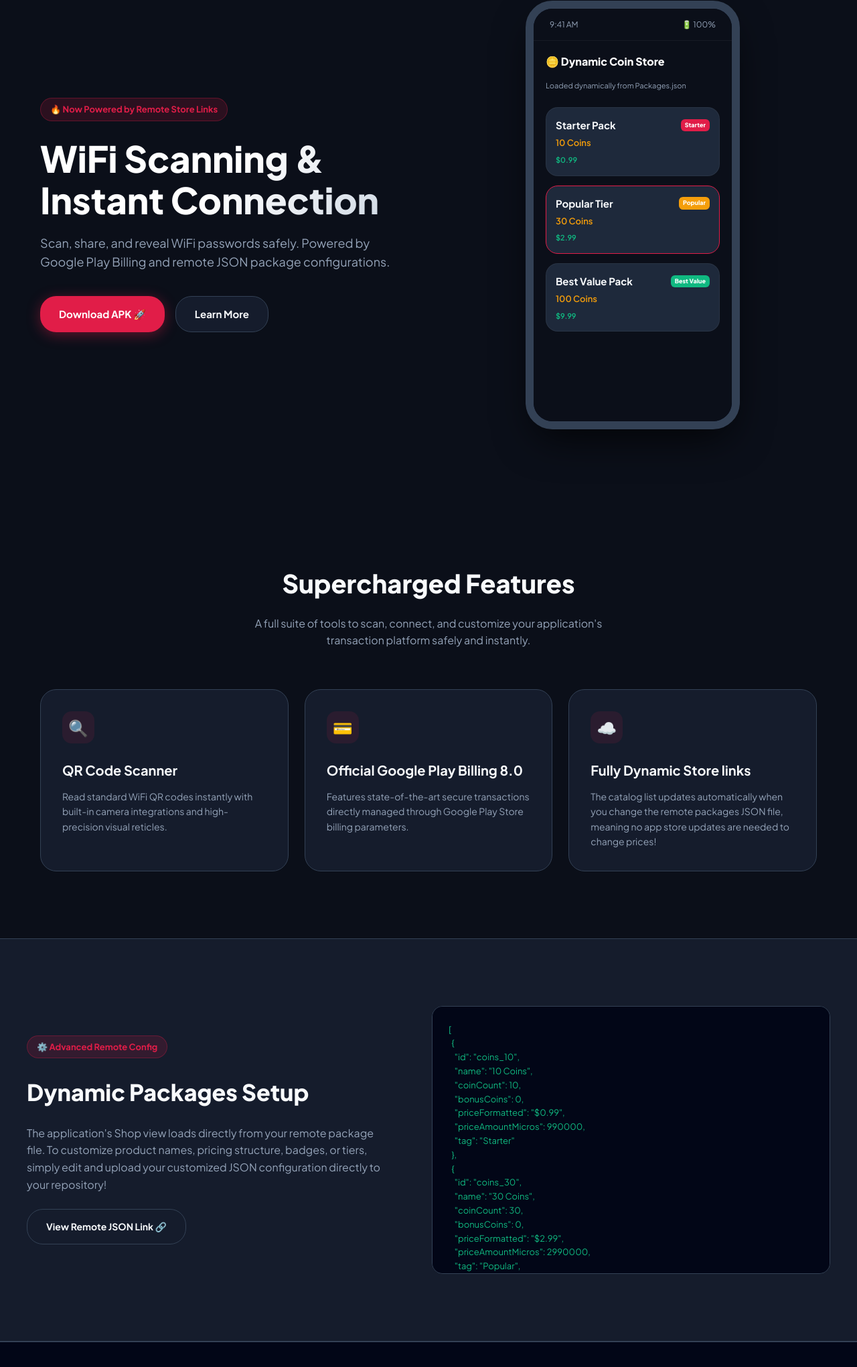
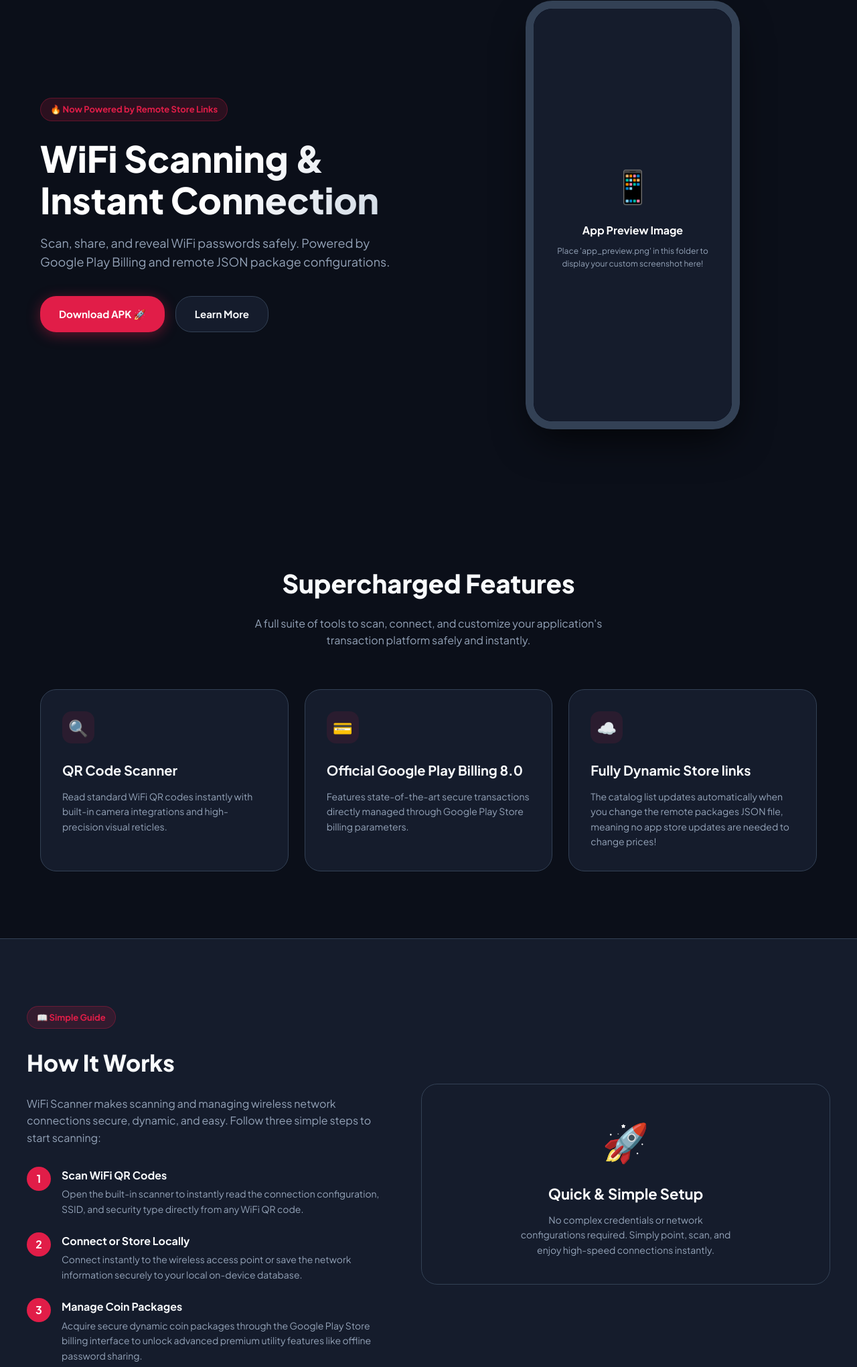
Before and after one commit to AndroiDevs/WiFiScanner, a plain HTML site: page index.html in a window 1280 px wide. Shown: the part 159-2200 px from the top of the page at 67% size. Drawn offline with Linux system fonts and the light colour scheme.

Commit message:
Update index.html

```diff
--- a/index.html
+++ b/index.html
@@ -449,7 +449,7 @@
             </div>
             <ul class="nav-links">
                 <li><a href="#features">Features</a></li>
-                <li><a href="#remote">Remote Catalog</a></li>
+                <li><a href="#how-it-works">How It Works</a></li>
                 <li><a href="terms-and-conditions.html">Terms</a></li>
                 <li><a href="privacy-policy.html">Privacy Policy</a></li>
                 <li><a class="btn-premium" href="#download">Get App</a></li>
@@ -469,42 +469,14 @@
             </div>
         </div>
         <div class="hero-preview">
-            <!-- Simulated Android Phone Screen displaying the Dynamic Coin Shop -->
+            <!-- Simulated Android Phone Screen displaying App Preview Screenshot -->
             <div class="phone-mockup">
-                <div class="phone-header">
-                    <span>9:41 AM</span>
-                    <span>🔋 100%</span>
-                </div>
-                <div class="phone-screen">
-                    <div style="font-size: 16px; font-weight: 800; color: white;">🪙 Dynamic Coin Store</div>
-                    <div style="font-size: 11px; color: var(--text-secondary); margin-bottom: 10px;">Loaded dynamically from Packages.json</div>
-
-                    <div class="phone-card">
-                        <div class="package-title">
-                            <span>Starter Pack</span>
-                            <span class="package-badge">Starter</span>
-                        </div>
-                        <div class="package-coins">10 Coins</div>
-                        <div style="font-size: 11px; color: #10b981; margin-top: 6px; font-weight: 600;">$0.99</div>
-                    </div>
-
-                    <div class="phone-card" style="border-color: var(--primary-rose);">
-                        <div class="package-title">
-                            <span>Popular Tier</span>
-                            <span class="package-badge" style="background-color: var(--primary-gold);">Popular</span>
-                        </div>
-                        <div class="package-coins">30 Coins</div>
-                        <div style="font-size: 11px; color: #10b981; margin-top: 6px; font-weight: 600;">$2.99</div>
-                    </div>
-
-                    <div class="phone-card">
-                        <div class="package-title">
-                            <span>Best Value Pack</span>
-                            <span class="package-badge" style="background-color: var(--success-green);">Best Value</span>
-                        </div>
-                        <div class="package-coins">100 Coins</div>
-                        <div style="font-size: 11px; color: #10b981; margin-top: 6px; font-weight: 600;">$9.99</div>
-                    </div>
+                <!-- Place your actual app preview screenshot here. Simply name it app_preview.png or update the src attribute! -->
+                <img src="app_preview.png" alt="App Preview Screen" onerror="this.style.display='none'; document.getElementById('preview-placeholder').style.display='flex';" style="width: 100%; height: 100%; object-fit: cover; border-radius: 28px;">
+                <div id="preview-placeholder" style="display: none; width: 100%; height: 100%; flex-direction: column; justify-content: center; align-items: center; background-color: var(--surface-color); color: var(--text-secondary); padding: 20px; text-align: center; border-radius: 28px;">
+                    <span style="font-size: 48px; margin-bottom: 16px;">📱</span>
+                    <span style="font-weight: bold; color: white;">App Preview Image</span>
+                    <span style="font-size: 12px; margin-top: 8px;">Place 'app_preview.png' in this folder to display your custom screenshot here!</span>
                 </div>
             </div>
         </div>
@@ -535,40 +507,43 @@
         </div>
     </section>
 
-    <!-- Remote Catalog Configuration Instructions -->
-    <section class="remote-details" id="remote">
+    <!-- How It Works Section -->
+    <section class="remote-details" id="how-it-works">
         <div class="remote-container">
             <div class="remote-text">
-                <div class="badge">⚙️ Advanced Remote Config</div>
-                <h2 style="font-size: 34px; font-weight: 800; margin-bottom: 20px;">Dynamic Packages Setup</h2>
-                <p style="color: var(--text-secondary); margin-bottom: 24px;">The application's Shop view loads directly from your remote package file. To customize product names, pricing structure, badges, or tiers, simply edit and upload your customized JSON configuration directly to your repository!</p>
-                <a href="https://androidevs.github.io/WiFiScanner/Store/Package.json" target="_blank" class="btn btn-secondary" style="font-size: 14px;">View Remote JSON Link 🔗</a>
+                <div class="badge">📖 Simple Guide</div>
+                <h2 style="font-size: 34px; font-weight: 800; margin-bottom: 20px;">How It Works</h2>
+                <p style="color: var(--text-secondary); margin-bottom: 30px;">WiFi Scanner makes scanning and managing wireless network connections secure, dynamic, and easy. Follow three simple steps to start scanning:</p>
+
+                <div style="display: flex; flex-direction: column; gap: 24px;">
+                    <div style="display: flex; gap: 16px;">
+                        <div style="width: 36px; height: 36px; border-radius: 50%; background-color: var(--primary-rose); color: white; display: flex; align-items: center; justify-content: center; font-weight: bold; flex-shrink: 0;">1</div>
+                        <div>
+                           <h4 style="font-size: 16px; font-weight: 700; margin-bottom: 4px;">Scan WiFi QR Codes</h4>
+                           <p style="color: var(--text-secondary); font-size: 14px;">Open the built-in scanner to instantly read the connection configuration, SSID, and security type directly from any WiFi QR code.</p>
+                        </div>
+                    </div>
+                    <div style="display: flex; gap: 16px;">
+                        <div style="width: 36px; height: 36px; border-radius: 50%; background-color: var(--primary-rose); color: white; display: flex; align-items: center; justify-content: center; font-weight: bold; flex-shrink: 0;">2</div>
+                        <div>
+                           <h4 style="font-size: 16px; font-weight: 700; margin-bottom: 4px;">Connect or Store Locally</h4>
+                           <p style="color: var(--text-secondary); font-size: 14px;">Connect instantly to the wireless access point or save the network information securely to your local on-device database.</p>
+                        </div>
+                    </div>
+                    <div style="display: flex; gap: 16px;">
+                        <div style="width: 36px; height: 36px; border-radius: 50%; background-color: var(--primary-rose); color: white; display: flex; align-items: center; justify-content: center; font-weight: bold; flex-shrink: 0;">3</div>
+                        <div>
+                           <h4 style="font-size: 16px; font-weight: 700; margin-bottom: 4px;">Manage Coin Packages</h4>
+                           <p style="color: var(--text-secondary); font-size: 14px;">Acquire secure dynamic coin packages through the Google Play Store billing interface to unlock advanced premium utility features like offline password sharing.</p>
+                        </div>
+                    </div>
+                </div>
             </div>
-            <div class="remote-code">
-<!-- Code Block Display -->
-<pre>
-[
-  {
-    "id": "coins_10",
-    "name": "10 Coins",
-    "coinCount": 10,
-    "bonusCoins": 0,
-    "priceFormatted": "$0.99",
-    "priceAmountMicros": 990000,
-    "tag": "Starter"
-  },
-  {
-    "id": "coins_30",
-    "name": "30 Coins",
-    "coinCount": 30,
-    "bonusCoins": 0,
-    "priceFormatted": "$2.99",
-    "priceAmountMicros": 2990000,
-    "tag": "Popular",
-    "isPopular": true
-  }
-]
-</pre>
+
+            <div class="remote-code" style="display: flex; flex-direction: column; justify-content: center; align-items: center; background-color: var(--surface-color); padding: 40px; text-align: center; border-radius: 24px; border: 1px solid var(--border-color);">
+                <span style="font-size: 56px; margin-bottom: 16px;">🚀</span>
+                <h3 style="color: white; font-size: 22px; font-weight: bold; margin-bottom: 10px;">Quick & Simple Setup</h3>
+                <p style="color: var(--text-secondary); font-size: 14px; max-width: 320px; line-height: 1.6;">No complex credentials or network configurations required. Simply point, scan, and enjoy high-speed connections instantly.</p>
             </div>
         </div>
     </section>
```
